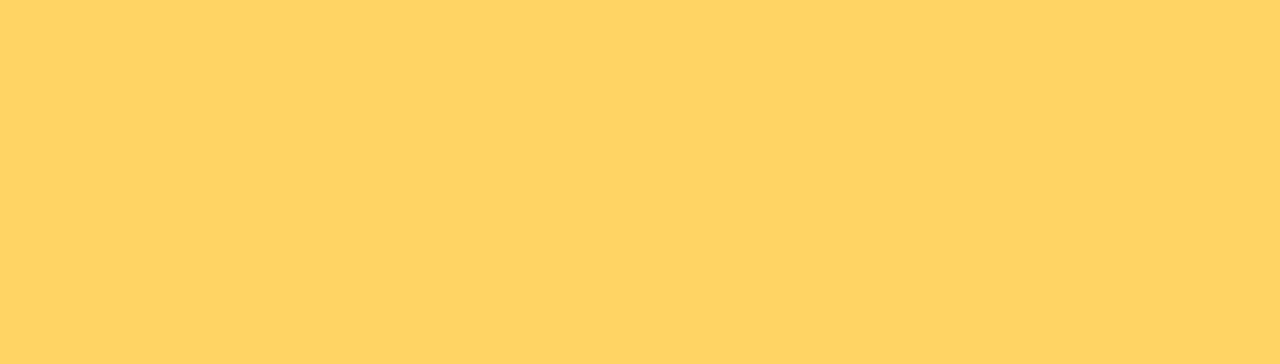
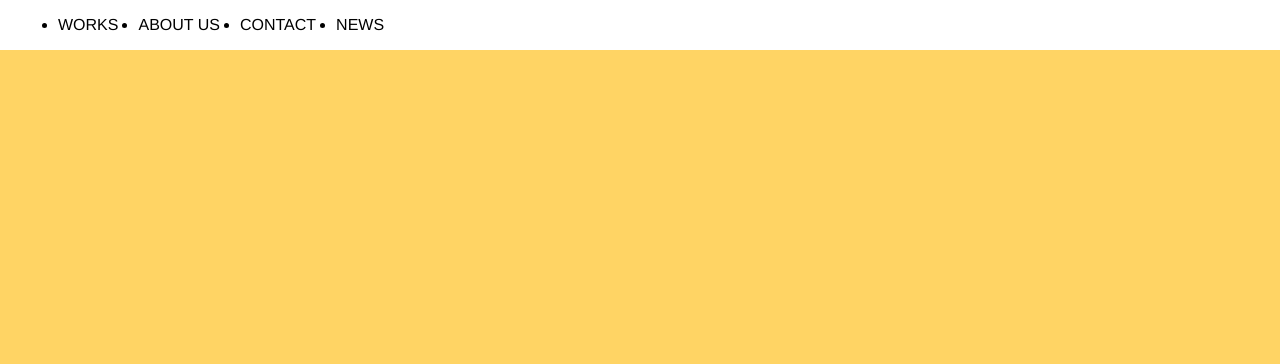
Before and after one commit to Hiroshi51/LettersWEB, a plain HTML site: page slide.html in a window 1280 px wide. Shown: the top 364 px of the page. Drawn offline with nearby package versions, Linux system fonts and the light colour scheme.

Commit message:
Added files via upload

```diff
--- a/js/kimChangSlide.js
+++ b/js/kimChangSlide.js
@@ -102,7 +102,7 @@ $(document).ready(function(){
       	  $('.textSetting').css({width:settings.slideLeftMargin+adjustMargin*2-100+"px",right:"55px",left:"auto"});
       	  $('.next')       .css({top:"100px",left:settings.slideLeftMargin*1.5-50+adjustMargin+"px"});
           $('.back')       .css({top:"100px",left:settings.slideLeftMargin*1.5+1+adjustMargin+"px"});
-
+          $('#innerMenuArea').width(settings.slideWidth+settings.slideLeftMargin+adjustMargin*2+"px");
       }
       else{
 
--- a/slide.html
+++ b/slide.html
@@ -27,6 +27,18 @@
 	<div id="wrap">
 		<header>
 		    <div id="header" class="dissapear">
+		        <div id="menuAreaWrapper">
+			        <div id="innerMenuArea">
+				        <nav>
+					        <ul id="globalNavi">
+					          <li>WORKS</li>
+					          <li>ABOUT US</li>
+					          <li>CONTACT</li>
+					          <li>NEWS</li>
+					        </ul>
+				        </nav>
+			        </div>
+		        </div>
 		        <div id="innerHeader">
 				    <h1>Letters51</h1>
 				    <h2 class="subtitle">creating webSites</h2>
--- a/style.css
+++ b/style.css
@@ -77,12 +77,17 @@ body{
   background: rgba(255, 212, 100, 1);
   position: relative;
 
-
-  padding:10px 0 10px 0;
 }
 #innerHeader{
+
+
+}
+#menuAreaWrapper{
   width:100%;
-  margin:0 10px 10px 10px;
+  height:50px;
+  background-color: #fff;
+  position: absolute;
+
 }
 .contentsHolder{
   width:100%;
@@ -142,7 +147,7 @@ p.next:hover,p.back:hover
   overflow: hidden;
 }
 .innerContent{
-  max-width: 1120px;
+
   margin:0 auto;
   padding:20px 0 0 0;
 }
@@ -161,6 +166,17 @@ p.next:hover,p.back:hover
 }
 .oneThird, .oneFourth{
   padding:2.5%;
+}
+#innerMenuArea
+{
+ margin:0 auto;
+ position: relative;
+}
+#globalNavi li{
+  float: left;
+  line-height: 50px;
+  margin-right:20px;
+
 }
 
 @media screen and (max-width: 617px) {
```
